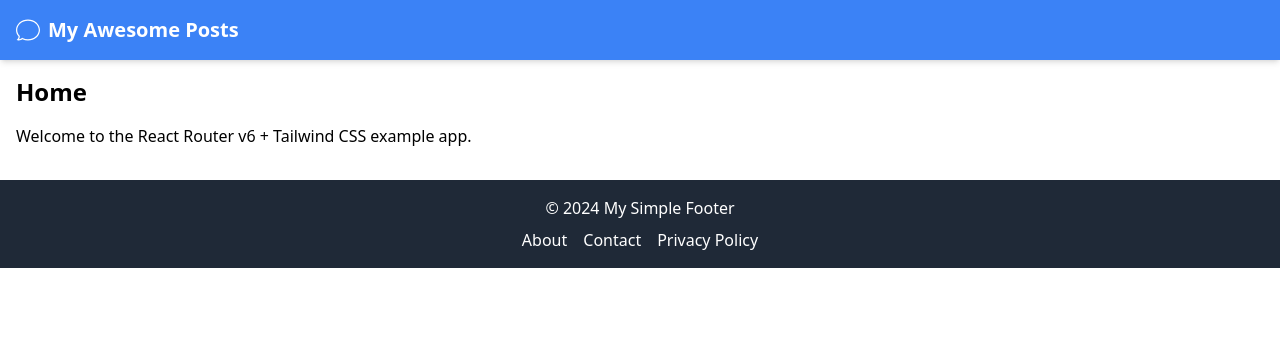
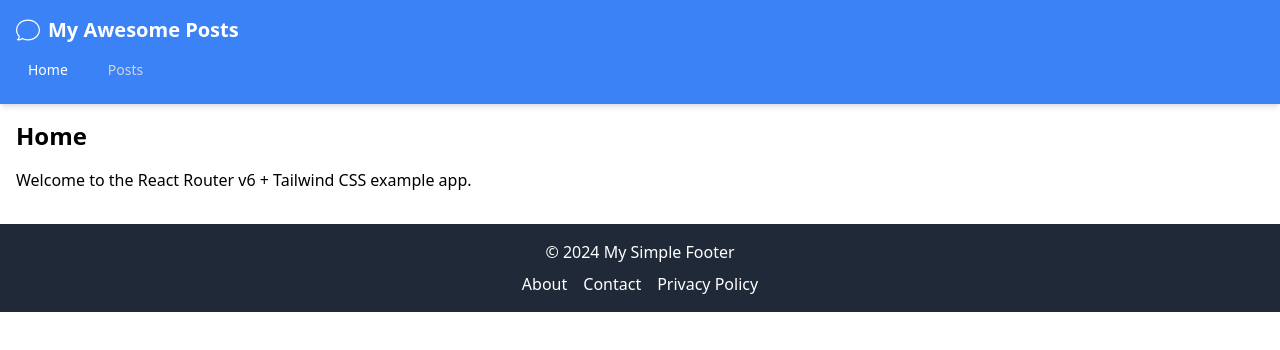
Before and after one commit to luluCodingWizard/react-router-v6, a React (Create React App) app: page / in a window 1280 px wide. Shown: the top 350 px of the page. Built offline with nearby package versions, Linux system fonts and the light colour scheme; the HTML template or start-up script is replaced by a standard one.

Commit message:
feat: add Link for navigation

```diff
--- a/src/App.js
+++ b/src/App.js
@@ -1,4 +1,4 @@
-import { Routes, Route } from "react-router-dom";
+import { Routes, Route, Link } from "react-router-dom";
 import SpeechIcon from "./components/atoms/SpeechIcon";
 import Footer from "./components/atoms/Footer";
 import "./App.css";
@@ -13,6 +13,21 @@ function App() {
           <SpeechIcon className="h-6 w-6 mr-2" />
           <h1 className="text-xl font-bold">My Awesome Posts</h1>
         </div>
+        <div class="flex space-x-4 mt-2">
+          <Link
+            to="/"
+            class="rounded-md  px-3 py-2 text-sm font-medium text-white"
+            aria-current="page"
+          >
+            Home
+          </Link>
+          <Link
+            to="/posts"
+            class="rounded-md px-3 py-2 text-sm font-medium text-gray-300 hover:bg-gray-700 hover:text-white"
+          >
+            Posts
+          </Link>
+        </div>
       </header>
       {/* my app pages goes here */}
       <Routes>
```
